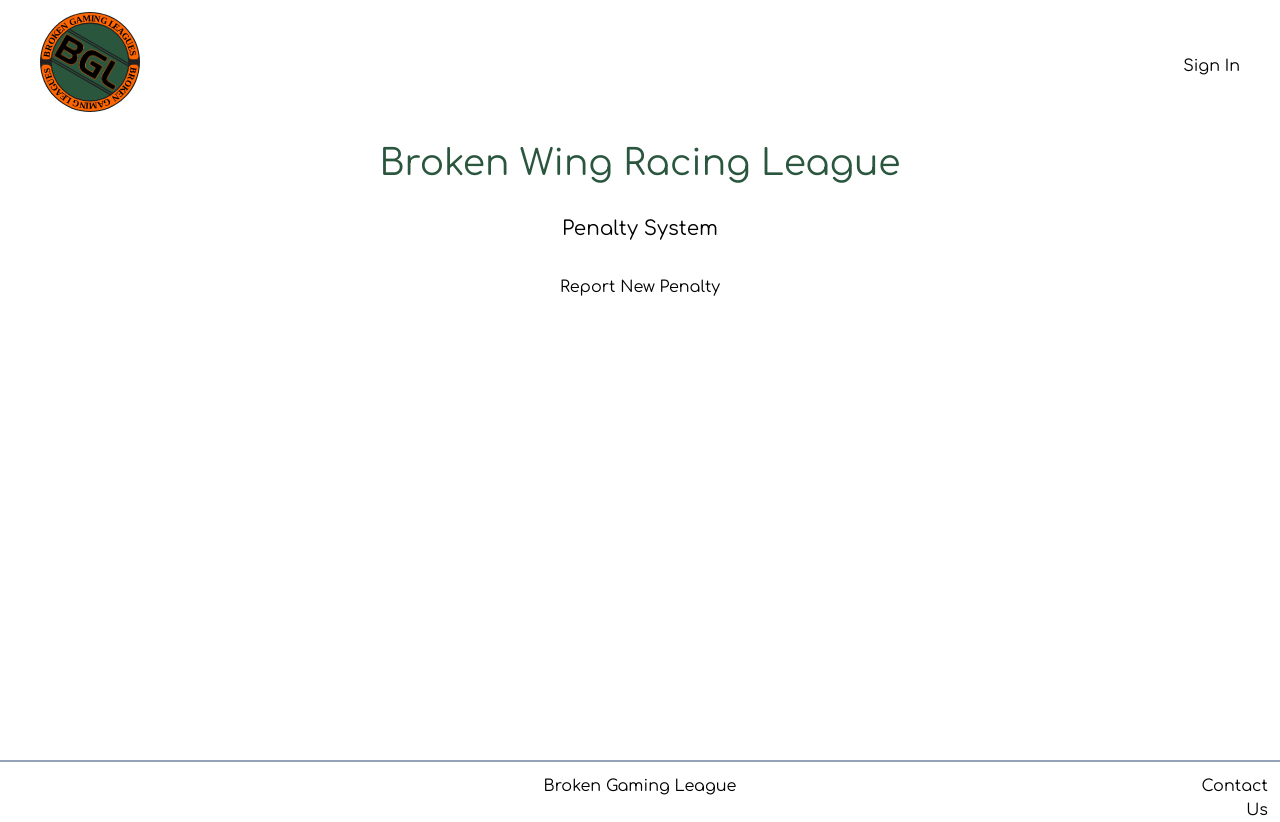
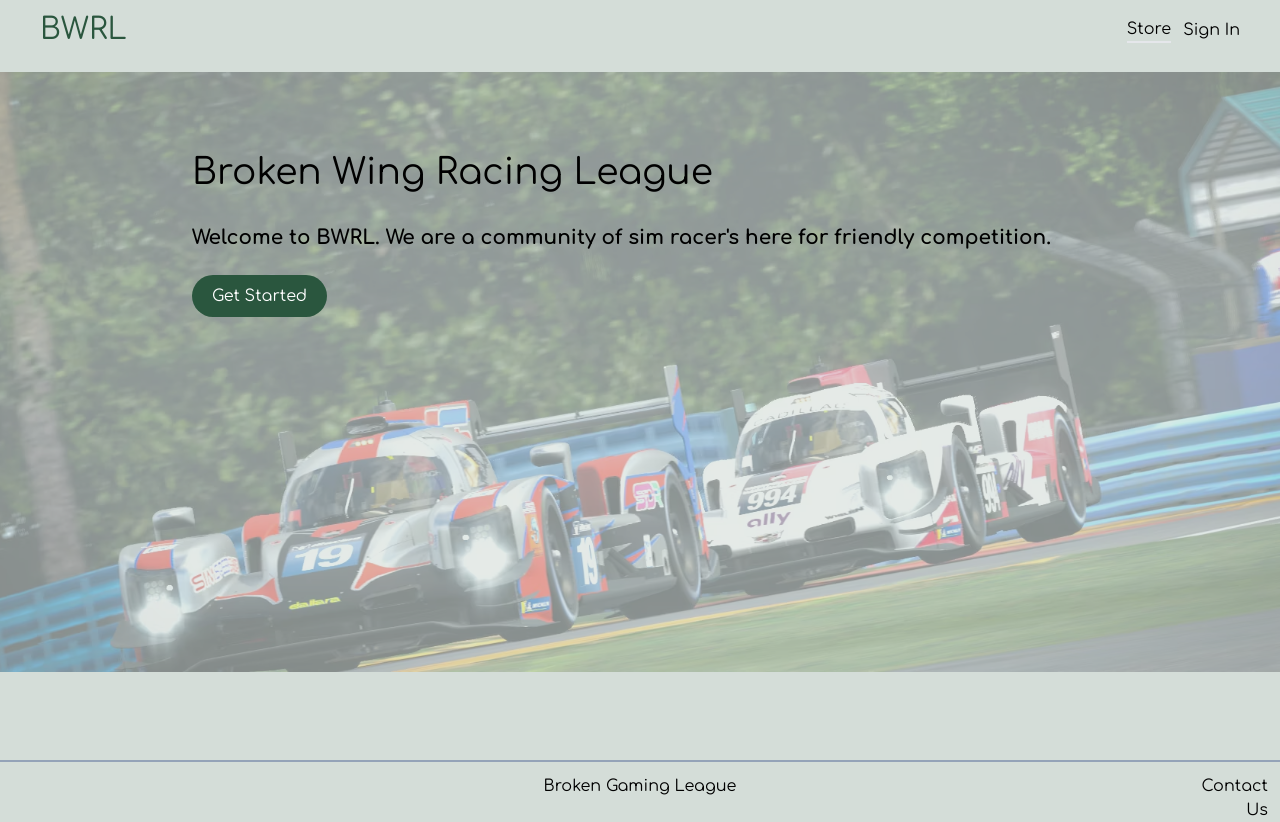
Before and after one commit to alpharahl/bgl-prisma, a Next.js app: page / in a window 1280 px wide. Built offline with nearby package versions, Linux system fonts and the light colour scheme; no server answers.

Commit message:
basic layout in progress

```diff
--- /dev/null
+++ b/app/get-started/page.tsx
@@ -0,0 +1,30 @@
+import React from 'react';
+import Link from "next/link";
+import Image from "next/legacy/image";
+import Discord from '@/assets/Discord-Logo-Blurple.svg';
+import Cars from '@/assets/bwrl-cars.avif'
+
+const Page = () => {
+  return (
+    <div>
+      <div className={"flex flex-col gap-8 row-start-2 w-full max-w-4xl mx-auto"}>
+        <h1 className={"text-3xl text-primary"}>Getting Started</h1>
+        <p>
+          Thanks for showing interest in BWRL. Joining up is easy.
+        </p>
+        <h2 className={"text-primary text-2xl"}>Discord</h2>
+        <p className={"text-lg items-center flex gap-5"}>First join us on
+          <Link href={"https://discord.gg/9kDGGVPQ"}
+                className={""}>
+            <Image src={Discord.src}
+                   objectFit={"contain"}
+                   width={211}
+                   height={32}/>
+          </Link>
+        </p>
+      </div>
+    </div>
+  )
+}
+
+export default Page
--- a/app/layout.tsx
+++ b/app/layout.tsx
@@ -32,7 +32,7 @@ export default function RootLayout({
 
       <html lang="en">
       <body
-        className={`flex flex-col min-h-screen gap-3 ${comfortaa.className}`}
+        className={`flex flex-col min-h-screen gap-3  bg-primary/20 ${comfortaa.className}`}
       >
         <Navbar/>
         {children}
--- a/app/navbar.tsx
+++ b/app/navbar.tsx
@@ -10,10 +10,14 @@ const Navbar = async () => {
   return (
 
       <div className={"flex justify-between px-10 py-3 items-center"}>
-        <Link href={"/"}>
-          <Image src={"/assets/v2 Vector.svg"} alt={"Broken Gaming League Logo"} width={100} height={100}/>
+        <Link href={"/"} className={"text-3xl text-primary"}>
+          {/*<Image src={"/assets/v2 Vector.svg"} alt={"Broken Gaming League Logo"} width={100} height={100}/>*/}
+          BWRL
         </Link>
-        <div>
+        <div className={"ml-auto flex gap-3"}>
+          <Link href={"https://bwrl-shop.fourthwall.com/"} className={"hover:text-primary hover:border-b-primary border-b-2"}>Store</Link>
+        </div>
+        <div className={"ml-3"}>
           {session?.user ? <div className={"flex flex-col items-center gap-2 w-full"}>
             {session.user.image && <Image src={session.user.image} width={40} height={40} className={"rounded-full"}/>}
           </div> : <SignInWithDiscord/>}
--- a/app/page.tsx
+++ b/app/page.tsx
@@ -1,25 +1,23 @@
-import {ReactNode} from "react";
+import React, {ReactNode} from "react";
 import Link from "next/link";
+import Image from "next/legacy/image";
+import Cars from "@/assets/bwrl-cars.avif";
 
 export default async function Home(): Promise<ReactNode> {
   return (
-    <div className="">
-      <main className="flex flex-col gap-8 row-start-2 w-full max-w-4xl items-center text-center mx-auto">
-        <h1 className={"text-primary text-4xl"}>Broken Wing Racing League</h1>
-        <h2 className="text-xl">Penalty System</h2>
-        <Link href={"/report/new"}>Report New Penalty</Link>
-        {/*<div className="bg-slate-900 w-full flex items-center justify-between  h-[400px] text-white text-4xl mr-auto">*/}
-        {/*  <div className="max-w-4xl mx-auto flex justify-between items-center gap-10">*/}
-        {/*    <div>*/}
-        {/*      <h1>Welcome To<br/>Broken Gaming Leagues</h1>*/}
-        {/*    </div>*/}
-        {/*    <Image src={"/assets/v2 Vector.svg"} width={300} height={300} alt={""}/>*/}
-        {/*  </div>*/}
-        {/*</div>*/}
-        {/*<OurLeagues/>*/}
-        {/*/!*<OurSponsors/>*!/*/}
+    <div className="relative min-h-[600px] ">
+
+      <main className="flex flex-col gap-8 row-start-2 w-full max-w-4xl mx-auto mt-20">
+        <h1 className={" text-4xl"}>Broken Wing Racing League</h1>
+        <p className={"text-xl font-bold"}>Welcome to BWRL. We are a community of sim racer's here for friendly competition.</p>
+        <div>
+          <Link href={'/get-started'} className={"bg-primary text-white rounded-full hover:bg-primary/80 active:bg-primary/40 active:text-black px-5 py-3"}>Get Started</Link>
+        </div>
       </main>
 
+      <div className="inset-0 absolute -z-10 opacity-40">
+        <Image src={Cars.src} layout={"fill"} objectFit={"cover"}/>
+      </div>
     </div>
   );
 }
```
Also changed, not shown: assets/Discord-Logo-Blurple.svg (added), assets/bwrl-cars.avif (added).
